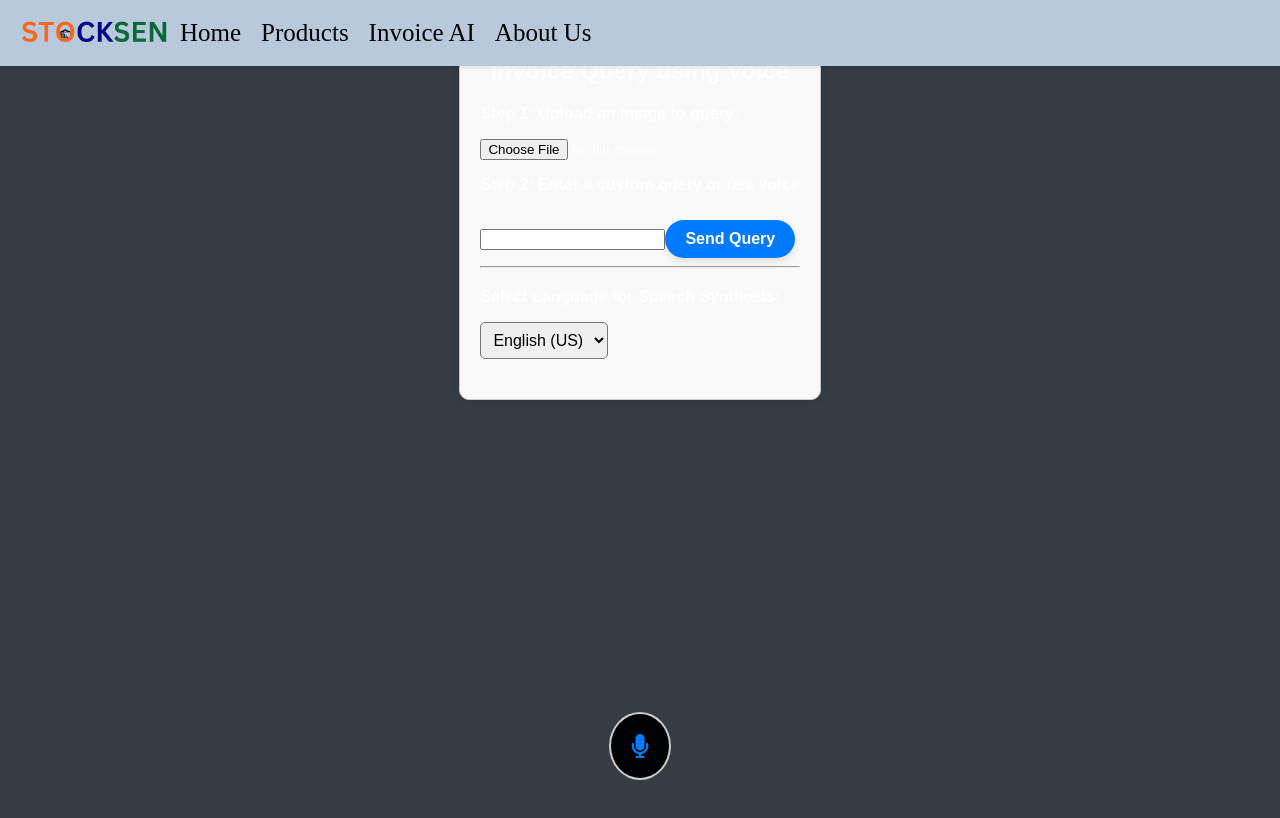
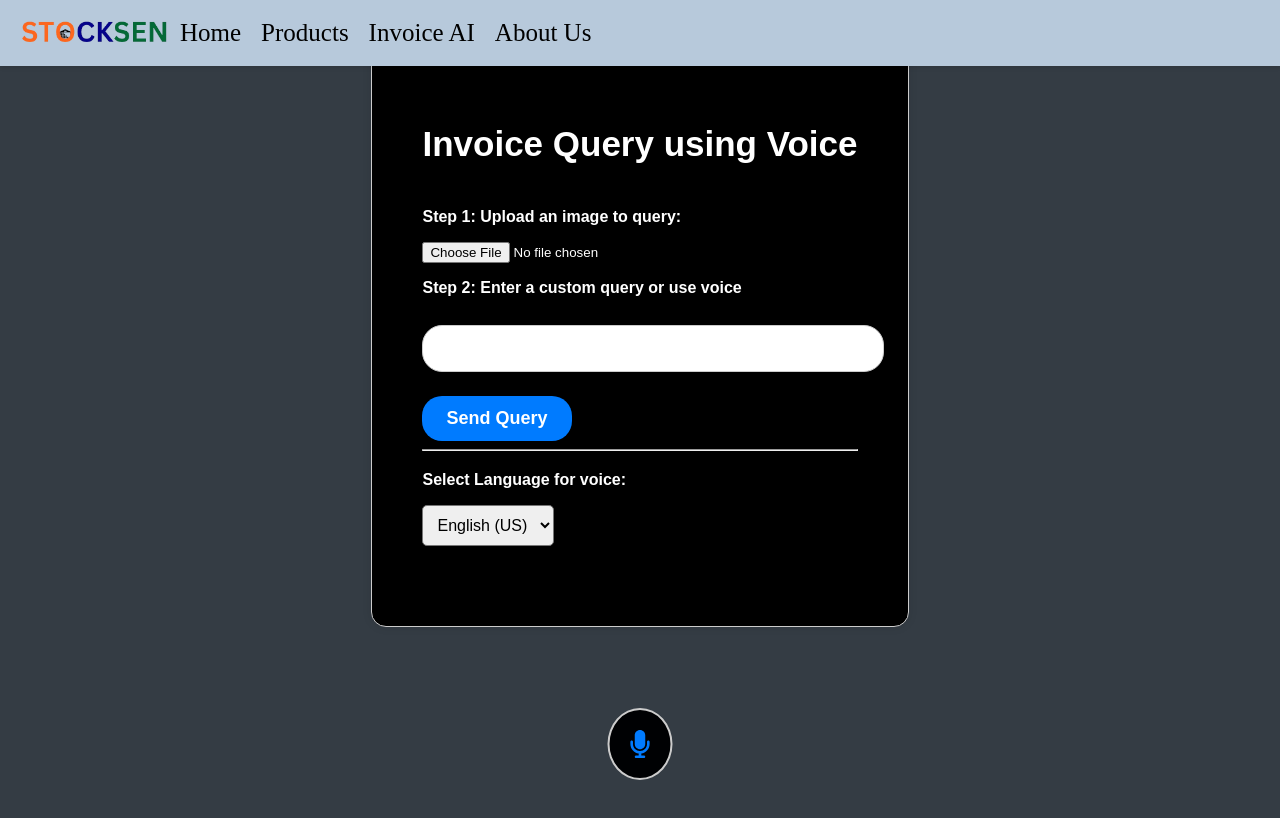
Before and after one commit to AbhinavKumarMaple/voiceBased-Command, a React (Create React App) app: page /image-query in a window 1280 px wide. Shown: the top 818 px of the page. Built offline with nearby package versions, Linux system fonts and the light colour scheme; what mic-recorder-to-mp3 would draw is missing.

Commit message:
ui update

```diff
--- a/src/ImageQueryComponent.css
+++ b/src/ImageQueryComponent.css
@@ -1,22 +1,22 @@
 .ImageQueryComponent {
-  max-width: 800px;
-  margin: 0 auto;
-  padding: 20px;
+  max-width: 900px; /* Increased width */
+  margin: 30px auto; /* Increased margin */
+  padding: 50px; /* Increased padding */
   border: 1px solid #ccc;
-  border-radius: 10px;
-  background-color: #f9f9f9;
+  border-radius: 15px; /* Slightly reduced border radius */
+  background-color: #000000;
   box-shadow: 0 0 10px rgba(0, 0, 0, 0.1);
   font-family: Arial, sans-serif;
 }
 
 .image-query-title {
-  font-size: 24px;
+  font-size: 35px; /* Increased font size */
   text-align: center;
-  margin-bottom: 20px;
+  margin-bottom: 44px; /* Increased margin */
 }
 
 .query-section {
-  margin-bottom: 20px;
+  margin-bottom: 30px;
 }
 
 .query-section p {
@@ -25,11 +25,49 @@
 
 .input-field {
   width: 100%;
-  padding: 10px;
-  margin: 10px 0;
+  padding: 12px; /* Increased padding */
+  margin: 12px 0; /* Increased margin */
   border: 1px solid #ccc;
-  border-radius: 5px;
-  font-size: 16px;
+  border-radius: 20px;
+  font-size: 18px; /* Increased font size */
+}
+
+.file-input-container {
+  margin-top: 12px;
+  position: relative;
+  overflow: hidden;
+  display: inline-block;
+  border-radius: 20px;
+}
+
+.file-input {
+  font-size: 18px; /* Increased font size */
+  position: absolute;
+  opacity: 0;
+  top: 0;
+  right: 0;
+  bottom: 0;
+  left: 0;
+  width: 100%;
+  cursor: pointer;
+}
+
+.file-input-label {
+  display: block;
+  padding: 12px 24px; /* Increased padding */
+  background-color: #007bff;
+  color: white;
+  border: none;
+  border-radius: 20px;
+  text-align: center;
+  cursor: pointer;
+  transition: background-color 0.3s ease;
+  font-weight: bold;
+  box-shadow: 0 4px 6px rgba(0, 0, 0, 0.1);
+}
+
+.file-input-label:hover {
+  background-color: #0056b3;
 }
 
 .query-button,
@@ -39,10 +77,10 @@
   background-color: #007bff;
   color: white;
   border: none;
-  padding: 10px 20px;
+  padding: 12px 24px; /* Increased padding */
   cursor: pointer;
-  font-size: 16px;
-  margin-top: 10px;
+  font-size: 18px; /* Increased font size */
+  margin-top: 12px; /* Increased margin */
   transition: background-color 0.3s ease;
   font-weight: bold;
   box-shadow: 0 4px 6px rgba(0, 0, 0, 0.1);
@@ -56,11 +94,11 @@
 
 .mic-container {
   text-align: center;
-  margin-top: 10px;
+  margin-top: 12px; /* Increased margin */
 }
 
 .mic-button {
-  font-size: 24px;
+  font-size: 28px; /* Increased font size */
   cursor: pointer;
   color: #007bff;
   transition: color 0.3s ease;
@@ -77,13 +115,13 @@
 .result {
   border: 1px solid #ccc;
   border-radius: 5px;
-  padding: 10px;
-  margin-top: 10px;
-  font-size: 16px;
+  padding: 12px; /* Increased padding */
+  margin-top: 12px; /* Increased margin */
+  font-size: 18px; /* Increased font size */
 }
 
 .result h2 {
-  font-size: 20px;
+  font-size: 22px; /* Increased font size */
   margin-bottom: 10px;
 }
 
@@ -102,7 +140,7 @@
 }
 
 .language-selector select {
-  padding: 8px;
+  padding: 10px;
   font-size: 16px;
   border-radius: 5px;
 }
--- a/src/ImageQueryComponent.js
+++ b/src/ImageQueryComponent.js
@@ -195,6 +195,7 @@ function ImageQueryComponent() {
         <input type="file" onChange={handleImageUpload} />
         <p>Step 2: Enter a custom query or use voice</p>
         <input
+          className="input-field"
           type="text"
           value={customQuery}
           onChange={handleCustomQueryChange}
@@ -251,7 +252,7 @@ function ImageQueryComponent() {
           )}
         </div>
         <div className="language-selector">
-          <p>Select Language for Speech Synthesis:</p>
+          <p>Select Language for voice:</p>
           <select
             value={language}
             onChange={(e) => setLanguage(e.target.value)}
```
